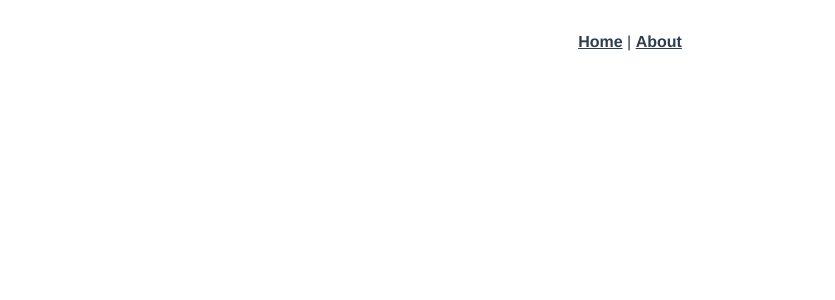
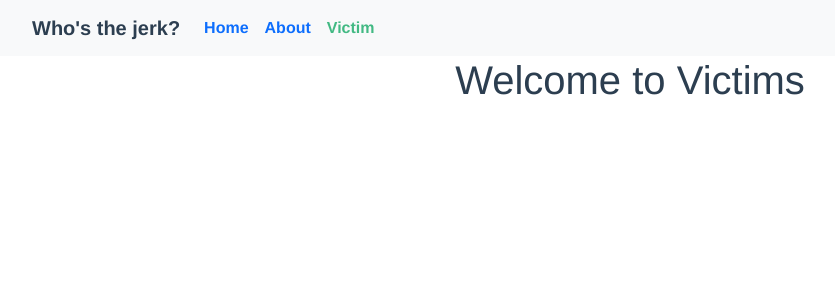
Before and after one commit to RengbarH/webtechss22-debtcalculation-frontend, a Vue app: page /victim in a window 1280 px wide. Before the commit this address had no page. Shown: the top 300 px of the page, without its empty margins (10-845 px from the left). Built offline with nearby package versions, Linux system fonts and the light colour scheme.

Commit message:
NavBar implementiert und initial angepasst

```diff
--- a/src/App.vue
+++ b/src/App.vue
@@ -1,10 +1,16 @@
 <template>
-  <nav>
-    <router-link to="/">Home</router-link> |
-    <router-link to="/about">About</router-link>
-  </nav>
+  <nav-bar></nav-bar>
   <router-view/>
 </template>
+
+<script>
+import NavBar from '@/components/NavBar'
+
+export default {
+  name: 'App',
+  components: { NavBar }
+}
+</script>
 
 <style>
 #app {
--- /dev/null
+++ b/src/components/NavBar.vue
@@ -0,0 +1,31 @@
+<template>
+  <nav class="navbar navbar-expand-lg bg-light">
+    <div class="container-fluid">
+      <a class="navbar-brand" href="#">Who's the jerk?</a>
+      <button class="navbar-toggler" type="button" data-bs-toggle="collapse" data-bs-target="#navbarNavAltMarkup"
+              aria-controls="navbarNavAltMarkup" aria-expanded="false" aria-label="Toggle navigation">
+        <span class="navbar-toggler-icon"></span>
+      </button>
+      <div class="collapse navbar-collapse" id="navbarNavAltMarkup">
+        <div class="navbar-nav">
+          <router-link class="nav-link active" aria-current="page" to="/">Home</router-link>
+          <router-link class="nav-link active" aria-current="page" to="/about">About</router-link>
+          <router-link class="nav-link active" aria-current="page" to="victim">Victim</router-link>
+
+          <!--          <a class="nav-link active" aria-current="page" href="#">Home</a>
+                    <a class="nav-link active" href="#">About</a>
+                    <a class="nav-link active" href="#">jerk's victim</a>-->
+        </div>
+      </div>
+    </div>
+  </nav>
+</template>
+
+<script>
+export default {
+  name: 'NavBar'
+}
+</script>
+
+<style scoped>
+</style>
--- a/src/router/index.js
+++ b/src/router/index.js
@@ -1,5 +1,7 @@
 import { createRouter, createWebHistory } from 'vue-router'
 import HomeView from '../views/HomeView.vue'
+import AboutView from '../views/AboutView.vue'
+import VictimView from '@/views/VictimView'
 
 const routes = [
   {
@@ -10,10 +12,12 @@ const routes = [
   {
     path: '/about',
     name: 'about',
-    // route level code-splitting
-    // this generates a separate chunk (about.[hash].js) for this route
-    // which is lazy-loaded when the route is visited.
-    component: () => import(/* webpackChunkName: "about" */ '../views/AboutView.vue')
+    component: AboutView
+  },
+  {
+    path: '/victim',
+    name: 'victim',
+    component: VictimView
   }
 ]
 
--- /dev/null
+++ b/src/views/VictimView.vue
@@ -0,0 +1,13 @@
+<template>
+<h1>Welcome to Victims</h1>
+</template>
+
+<script>
+export default {
+  name: 'VictimView'
+}
+</script>
+
+<style scoped>
+
+</style>
```
